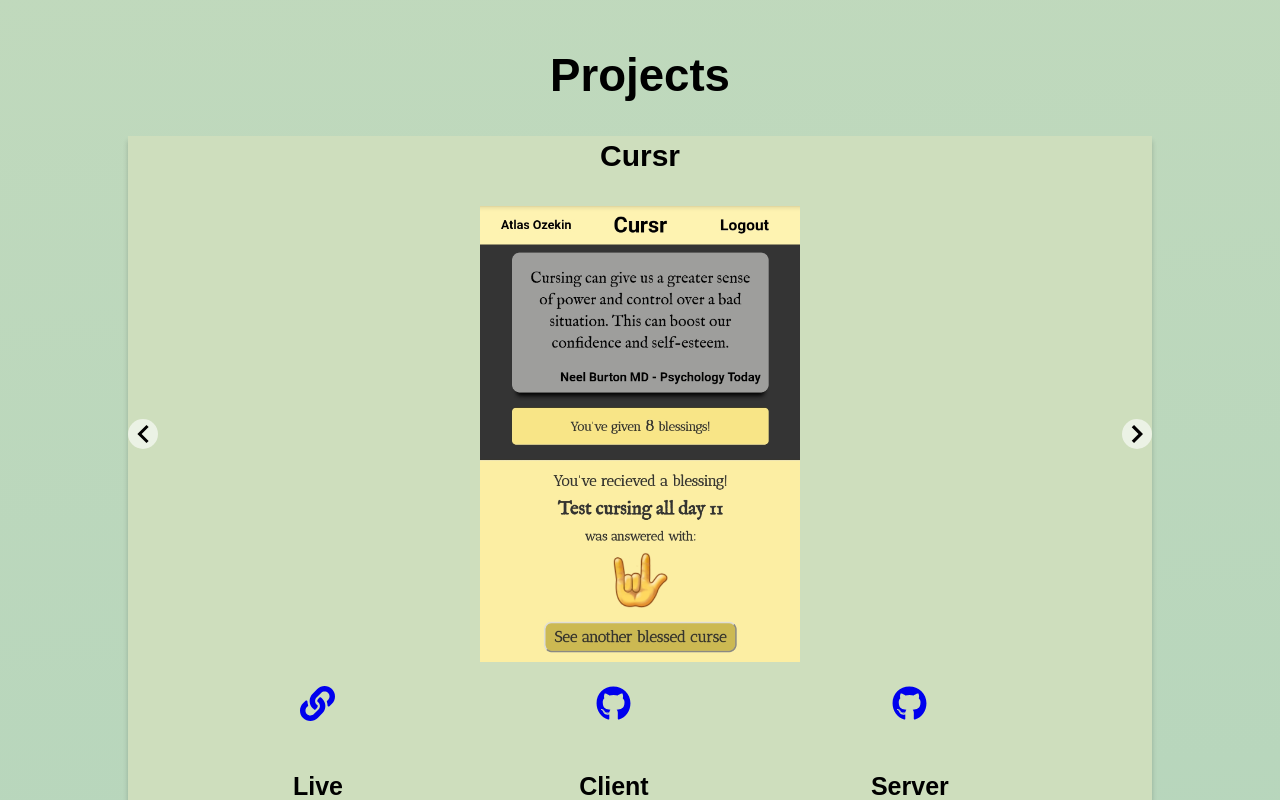
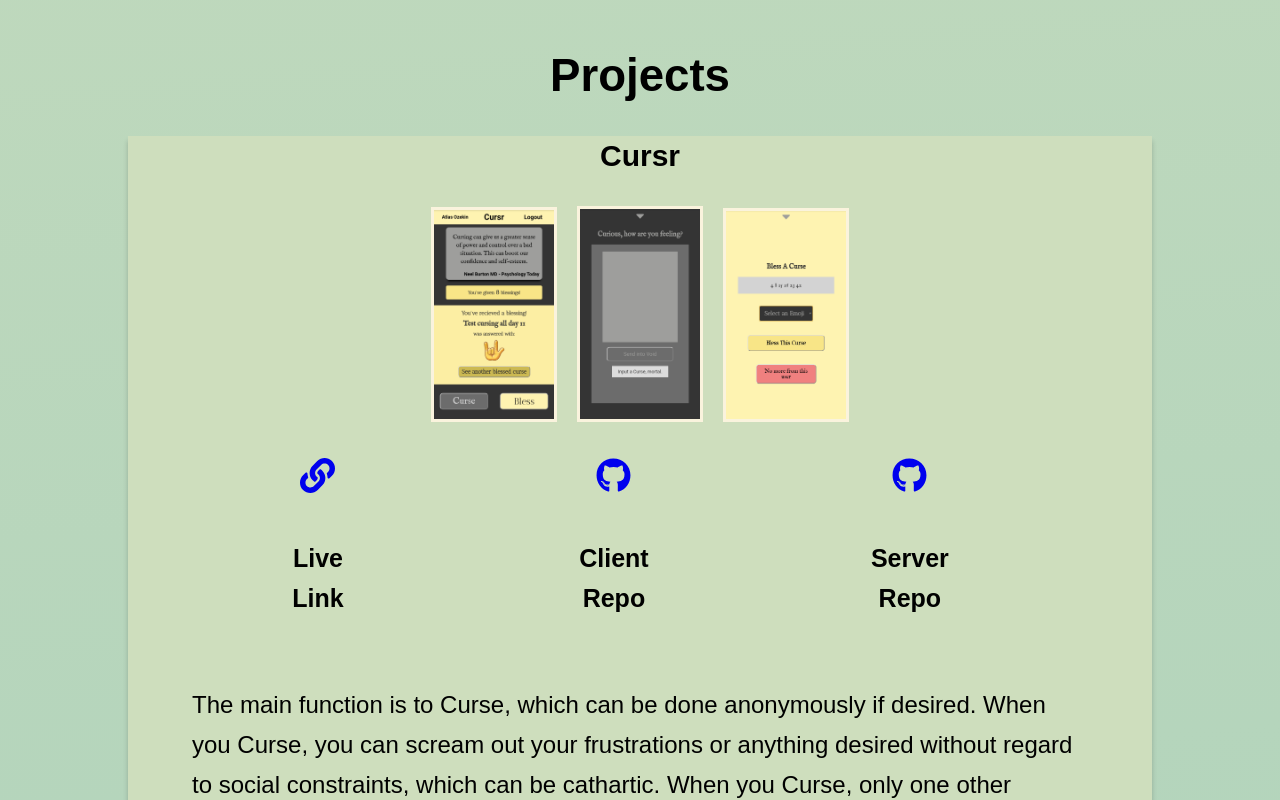
Before and after one commit to orkunozekin/Portfolio-Orkun-Ozekin, a React (Create React App) app: page / in a window 1280 px wide. Shown: the part 1480-2280 px from the top of the page. Built offline with nearby package versions, Linux system fonts and the light colour scheme; a web font is replaced by a local one.

Commit message:
took out slideshow

```diff
--- a/src/components/Projects/Projects.css
+++ b/src/components/Projects/Projects.css
@@ -1,7 +1,7 @@
 
 
 
-  .each-slide > div {
+  /* .each-slide > div {
 
     display: flex;
     align-items: center;
@@ -11,7 +11,7 @@
     height: 71vh;
   }
 
-
+ */
 
 img {
     object-fit: contain;
@@ -73,7 +73,7 @@ img:hover {
         font-size: 35px;
     }
 
-    .each-slide > div {
+    /* .each-slide > div {
     position: static ;
     display: flex;
     align-items: center;
@@ -82,12 +82,12 @@ img:hover {
     height: 51vh;
     width: 30vw;
     margin: 0 auto;
-  }
+  } */
 }
 
 @media screen and (min-width: 1024px) {
 
-    .each-slide > div {
+    /* .each-slide > div {
         position: static ;
         display: flex;
         align-items: center;
@@ -96,5 +96,5 @@ img:hover {
         height: 57vh;
         width: 25vw;
         margin: 0 auto;
-      }
+      } */
 }
--- a/src/components/Projects/Projects.js
+++ b/src/components/Projects/Projects.js
@@ -14,7 +14,7 @@ const Projects = () => {
             {store.map(project => { //grab each project
                 return <div className="each-project" key={project.name}>
                     <h3 className="project-title">{project.name}</h3>
-                    <Slide easing="ease">
+                    {/* <Slide easing="ease">
                         {project.images.map(eachSlide => {
                             return <div key={eachSlide.imgTitle} className="each-slide">
                              <div style={{ 'backgroundImage': `url(${eachSlide.img})` }}>
@@ -22,10 +22,10 @@ const Projects = () => {
                          </div>
                         })}
 
-                    </Slide>
-                    {/* {project.images.map(eachImg => { //grab each image
+                    </Slide> */}
+                    {project.images.map(eachImg => { //grab each image
                         return <img key={eachImg.imgTitle} src={eachImg.img} alt={eachImg.imgTitle}></img>
-                    })} */}
+                    })}
                     <ul className="links">{project.links.map(link => {
                         return <li className="link" key={link.name}>
                             <i>{link.link}</i>
```
Also changed, not shown: src/components/SlideShow/SlideShow.js (deleted, +0 -34 lines), 1 other file (tests, documents, lock files or other folders).
